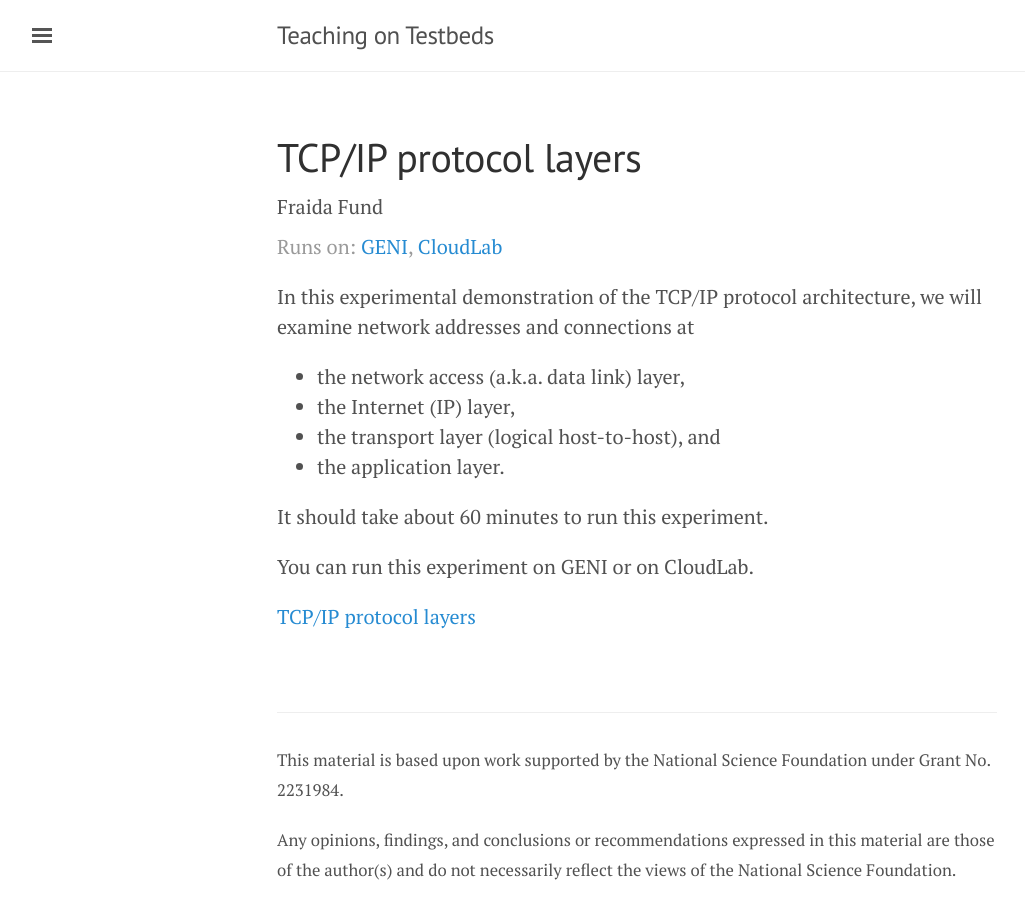
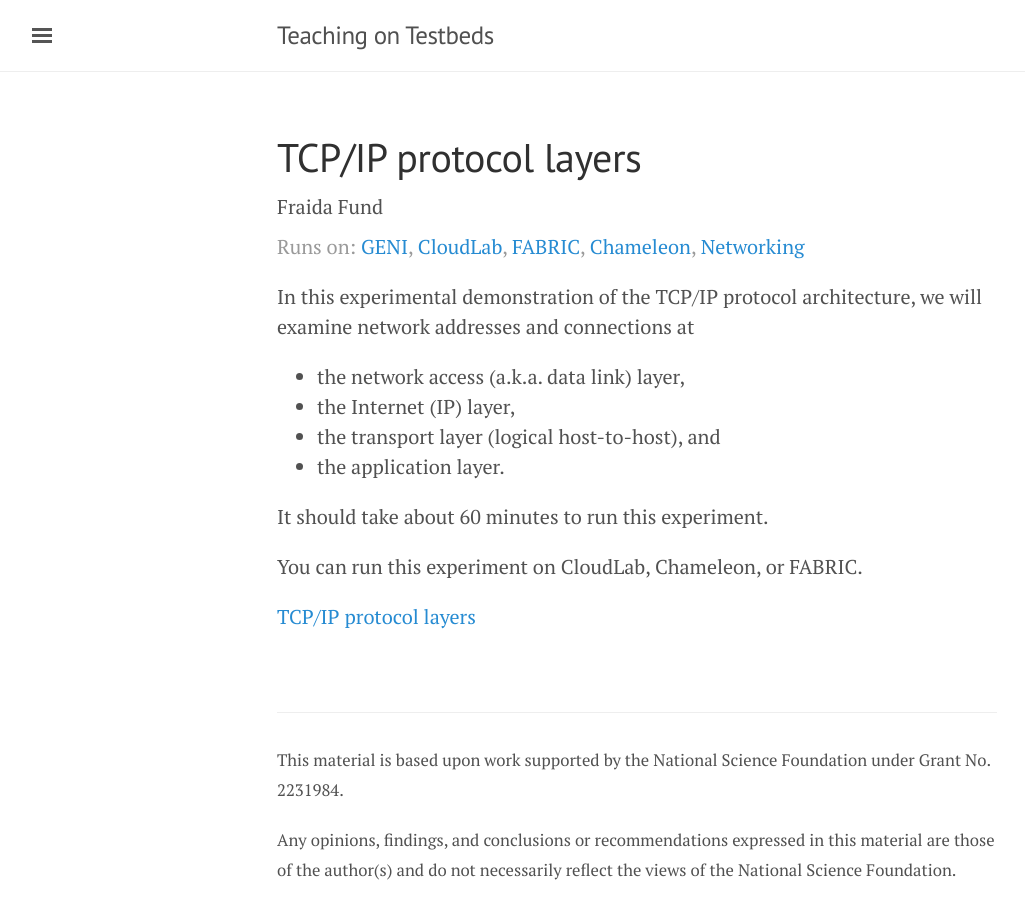
Before and after one commit to teaching-on-testbeds/teaching-on-testbeds.github.io, a Jekyll site: the page built from _posts/2022-09-22-protocol-layers.md, in a window 1280 px wide. Shown: the whole page, without its empty margins (3-1028 px from the left). Built offline with Jekyll 4.4.1, drawn with Linux system fonts in a browser that asks for light colours.

Commit message:
Update testbeds for tcp/ip stack

```diff
--- a/_posts/2022-09-22-protocol-layers.md
+++ b/_posts/2022-09-22-protocol-layers.md
@@ -2,7 +2,7 @@
 layout: post
 title: TCP/IP protocol layers
 author: Fraida Fund
-tags: [geni, cloudlab]
+tags: [geni, cloudlab, fabric, chameleon, networking]
 ---
 
 In this experimental demonstration of the TCP/IP protocol architecture, we will examine network addresses and connections at
@@ -14,6 +14,6 @@ In this experimental demonstration of the TCP/IP protocol architecture, we will
 
 It should take about 60 minutes to run this experiment.
 
-You can run this experiment on GENI or on CloudLab.
+You can run this experiment on CloudLab, Chameleon, or FABRIC.
 
 [TCP/IP protocol layers](https://witestlab.poly.edu/blog/tcp-ip-protocol-stack/)
```
